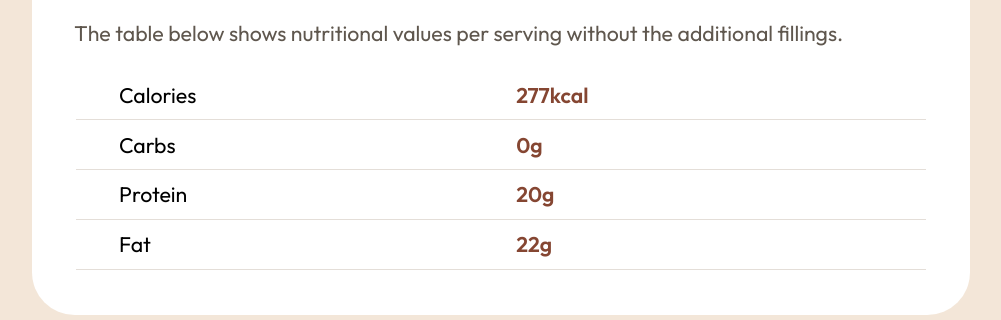
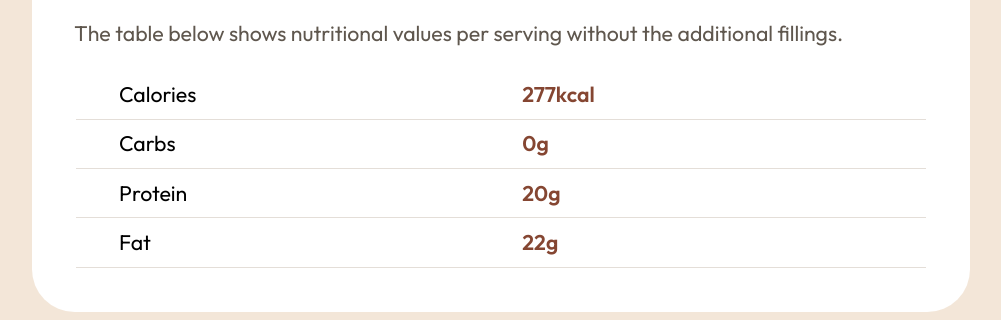
Before and after one commit to vitchet/fm-recipepagemain, a plain HTML site: page index.html in a window 1280 px wide. Shown: the part 1749-2069 px from the top of the page, without its empty margins (139-1140 px from the left). Drawn offline with Linux system fonts and the light colour scheme.

Commit message:
Added flex-box to the table.

```diff
--- a/css/style.css
+++ b/css/style.css
@@ -187,21 +187,22 @@ body {
 
             table {
                 tr {
-                    display: block;
+                    display: flex;
+                    flex-flow: row nowrap;
+                    gap: 2rem;
                     padding: 0.5rem 2rem;
                     border-bottom: 1px solid var(--light-grey-color);
                 }
 
                 th,
                 td {
-                    width: 45%;
-                    display: inline-block;
+                    display: block;
+                    width: 50%;
                     text-align: left;
                     font-family: Outfit, "sans-serif";
                 }
 
                 th {
-                    margin-right: 2.25rem;
                     font-weight: 400;
                 }
 
```
